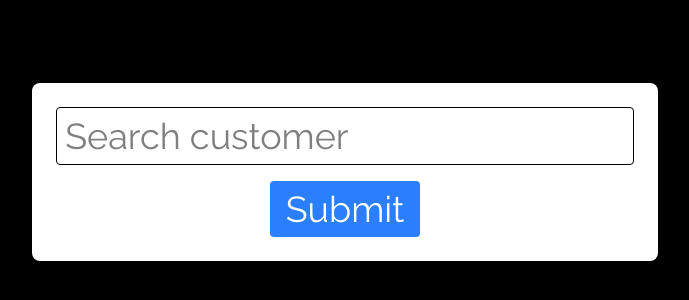
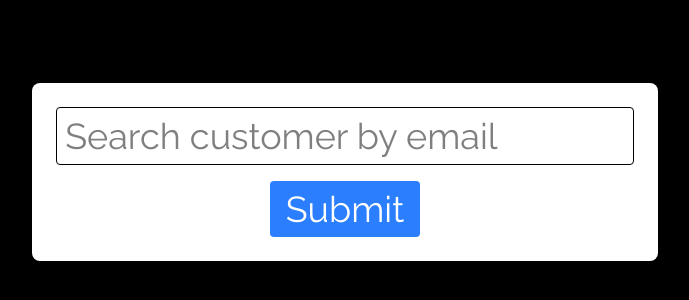
Before and after one commit to pfleege/huuva-order-form-demo, a Next.js app: page / in a window 1280 px wide. Shown: the part 228-528 px from the top of the page, without its empty margins (295-984 px from the left). Built offline with nearby package versions, Linux system fonts and the light colour scheme.

Commit message:
ADD initial DB search logic to Searchbar component

```diff
--- a/src/components/Searchbar.tsx
+++ b/src/components/Searchbar.tsx
@@ -3,11 +3,31 @@
 import { useState } from "react";
 
 const Searchbar = () => {
-  const [customer, setCustomer] = useState("");
+  const [email, setEmail] = useState("");
+  const [loading, setLoading] = useState(false);
+  const [searchResult, setSearchResult] = useState("");
 
   const handleSubmit = async (evt: React.FormEvent) => {
     evt.preventDefault();
-    // Insert logic for db connection and send data (customer name)
+    setLoading(true);
+    try {
+      const response = await fetch(
+        `/api/account-search?email=${encodeURIComponent(email)}`
+      );
+
+      const userData = await response.json();
+
+      if (userData) {
+        console.log(userData);
+        setSearchResult(userData.email);
+      } else {
+        setSearchResult("Account not found.");
+      }
+    } catch (error) {
+      console.error("Search failed:", error);
+    } finally {
+      setLoading(false);
+    }
   };
 
   return (
@@ -15,20 +35,22 @@ const Searchbar = () => {
       <div className="bg-white p-6 rounded-lg">
         <form onSubmit={handleSubmit}>
           <input
-            type="text"
-            placeholder="Search customer"
-            value={customer}
-            onChange={(evt) => setCustomer(evt.target.value)}
+            type="email"
+            placeholder="Search customer by email"
+            value={email}
+            onChange={(evt) => setEmail(evt.target.value)}
             className="w-full p-2 mb-4 border rounded text-black"
             required
           />
           <button
             type="submit"
-            className="px-4 py-2 bg-blue-500 text-white rounded"
+            className="px-4 py-2 bg-blue-500 text-white rounded disabled:bg-gray-400"
+            disabled={loading}
           >
-            Submit
+            {loading ? "Searching..." : "Submit"}
           </button>
         </form>
+        <h1 className="text-black">{searchResult}</h1>
       </div>
     </div>
   );
```
